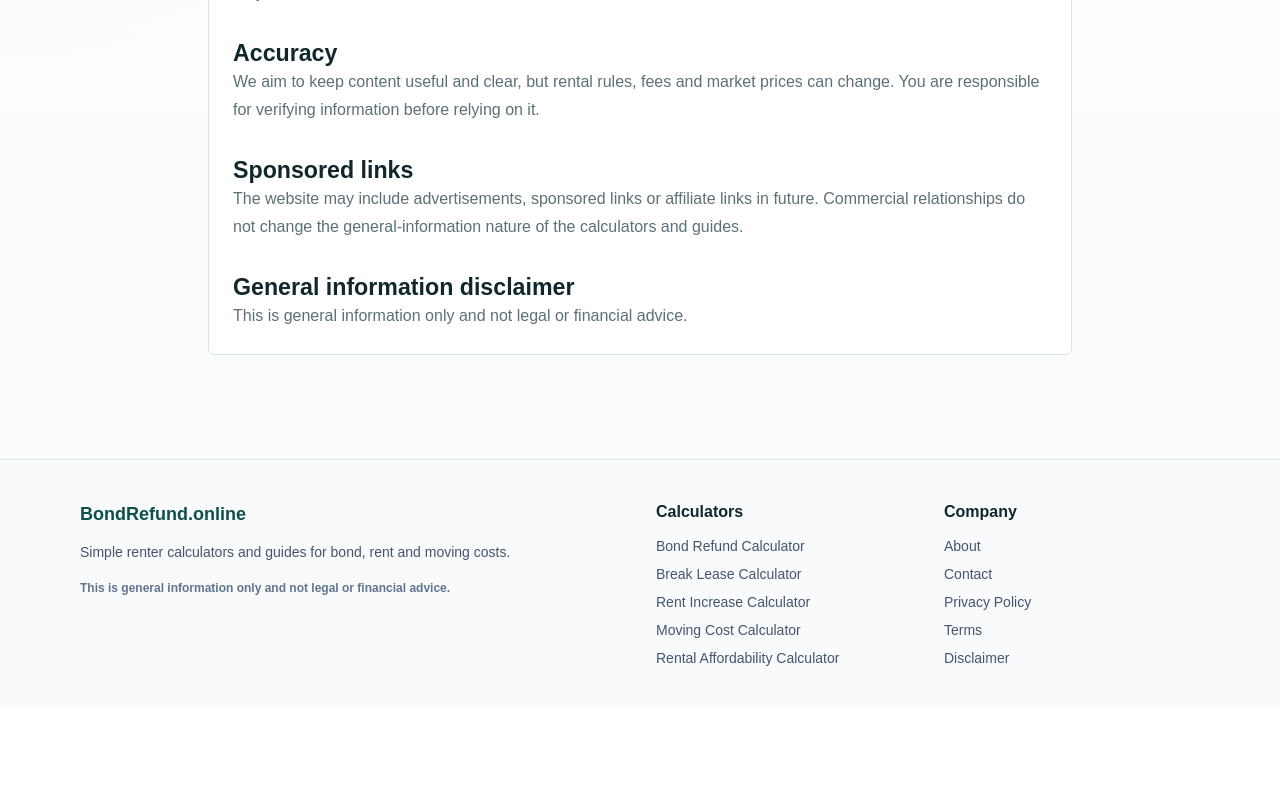
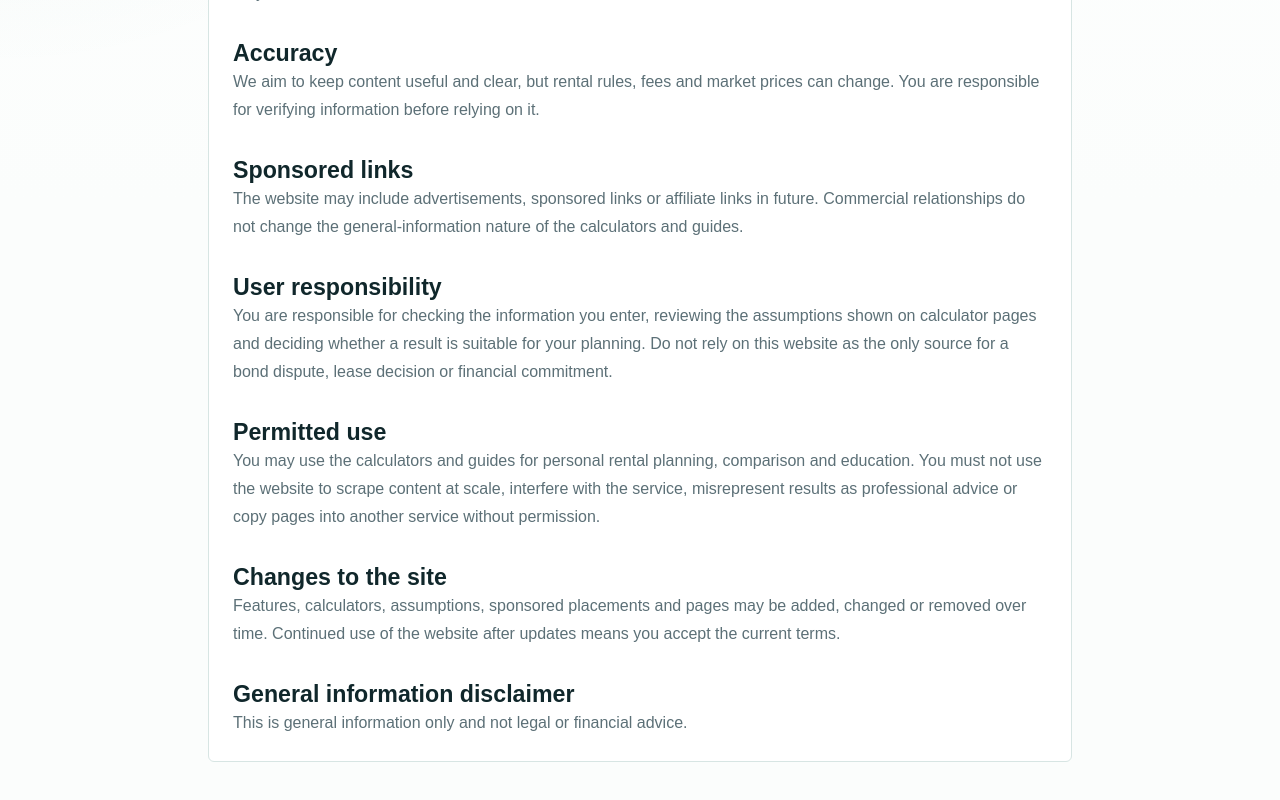
Before and after one commit to taylansadikoglu-hue/BondRefund, a Next.js app: page /terms in a window 1280 px wide. Shown: the part 472-1272 px from the top of the page. Before the commit the page ends 1180 px from the top, so only its background shows below. Built offline with nearby package versions, Linux system fonts and the light colour scheme; no server answers.

Commit message:
Fix BondRefund audit issues

```diff
--- a/app/terms/page.tsx
+++ b/app/terms/page.tsx
@@ -25,6 +25,23 @@ export default function TermsPage() {
       <p>
         The website may include advertisements, sponsored links or affiliate links in future. Commercial relationships do not change the general-information nature of the calculators and guides.
       </p>
+      <h2>User responsibility</h2>
+      <p>
+        You are responsible for checking the information you enter, reviewing the assumptions shown on calculator pages and deciding whether a
+        result is suitable for your planning. Do not rely on this website as the only source for a bond dispute, lease decision or financial
+        commitment.
+      </p>
+      <h2>Permitted use</h2>
+      <p>
+        You may use the calculators and guides for personal rental planning, comparison and education. You must not use the website to scrape
+        content at scale, interfere with the service, misrepresent results as professional advice or copy pages into another service without
+        permission.
+      </p>
+      <h2>Changes to the site</h2>
+      <p>
+        Features, calculators, assumptions, sponsored placements and pages may be added, changed or removed over time. Continued use of the website
+        after updates means you accept the current terms.
+      </p>
     </InfoPage>
   );
 }
```
